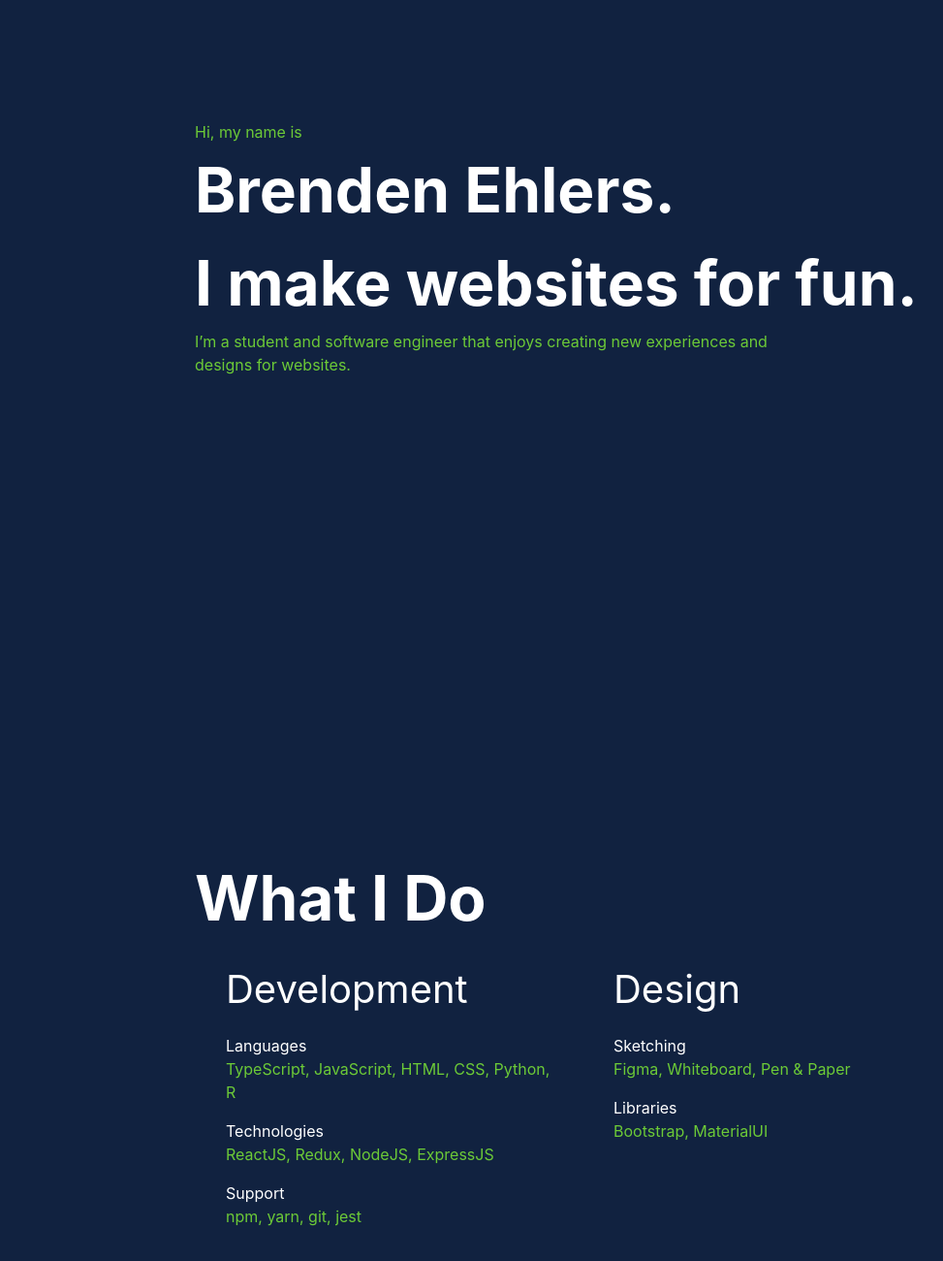
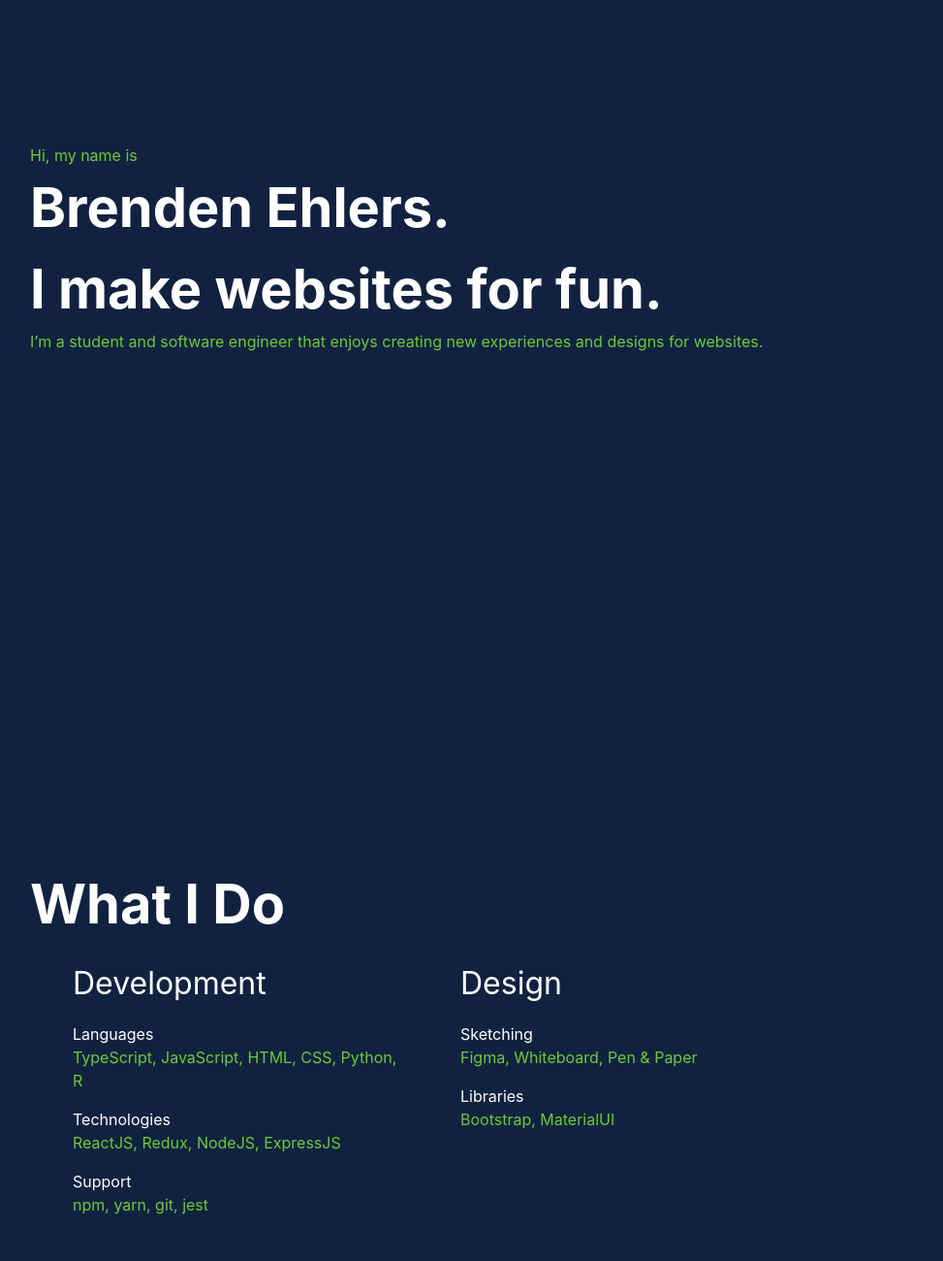
Before and after one commit to brendenehlers/personal-site, a plain HTML site: page build/index.html in a window 1280 px wide. Shown: the part 120-1420 px from the top of the page at 97% size, without its empty margins (39-1012 px from the left). Drawn offline with nearby package versions, Linux system fonts and the light colour scheme.

Commit message:
refactored sections to container

```diff
--- a/build/index.html
+++ b/build/index.html
@@ -3,8 +3,6 @@
   <link href="https://cdn.jsdelivr.net/npm/bootstrap@5.1.3/dist/css/bootstrap.min.css" rel="stylesheet" integrity="sha384-1BmE4kWBq78iYhFldvKuhfTAU6auU8tT94WrHftjDbrCEXSU1oBoqyl2QvZ6jIW3" crossorigin="anonymous">
   <link href='./themes.css' rel='stylesheet'>
   <title>Brenden Ehlers</title>
-</head>
-<body>
   <style>
     .navbar {
       position: fixed;
@@ -24,7 +22,8 @@
     }
     .landing {
       height: 100vh;
-      background-color: var(--main-background);
+      width: auto;
+      /* background-color: var(--main-background); */
     }
     .landing-text.basic-text {
       color: var(--text-highlight);
@@ -38,11 +37,11 @@
       font-weight: bold;
       margin: 0;
       padding: 0;
-      width: 50rem;
+      /* width: 50rem; */
     }
     .skills {
       height: 100vh;
-      background-color: var(--main-background);
+      /* background-color: var(--main-background); */
     }
     .skills-header {
       color: var(--text-primary);
@@ -50,7 +49,7 @@
       margin: 0;
       font-size: var(--text-header);
       font-weight: bold;
-      width: 50rem;
+      /* width: 50rem; */
       margin-bottom: 1rem;
     }
     .skills-section-card {
@@ -81,14 +80,15 @@
     }
     .experience {
       height: 100vh;
-      background-color: var(--main-background);
+      /* background-color: var(--main-background); */
     }
     .contact {
       height: 100vh;
-      background-color: var(--main-background);
+      /* background-color: var(--main-background); */
     }
   </style>
-
+</head>
+<body>
   <div class='navbar d-flex flex-row align-content-center justify-content-end'>
     <a class='navbar-item' href='#landing'>
       <span>Home</span>
@@ -104,19 +104,27 @@
     </a>
   </div>
 
-  <div class='landing d-flex align-items-center justify-content-center' id='landing'>
-    <div>
-      <p class='landing-text basic-text w-100'>Hi, my name is</p>
-      <p class='landing-text header-text'>Brenden Ehlers.</p>
-      <p class='landing-text header-text'>I make websites for fun.</p>
-      <p class='landing-text basic-text w-75 pb-5'>I’m a student and software engineer that enjoys creating new experiences and designs for websites.</p>
+  <div class='landing container d-flex flex-column justify-content-center' id='landing'>
+    <div class='row'>
+      <p class='landing-text col basic-text'>Hi, my name is</p>
+    </div>
+    <div class='row'>
+      <p class='landing-text col header-text'>Brenden Ehlers.</p>
+    </div>
+    <div class='row'>
+      <p class='landing-text col header-text'>I make websites for fun.</p>
+    </div>
+    <div class='row w-75 pb-5'>
+      <p class='landing-text row basic-text'>I’m a student and software engineer that enjoys creating new experiences and designs for websites.</p>
     </div>
   </div>
 
-  <div class='skills d-flex flex-column align-items-center justify-content-center' id='skills'>
-    <p class='skills-header'>What I Do</p>
-    <div>
-      <div class='d-flex flex-row'>
+  <div class='skills container d-flex flex-column justify-content-center' id='skills'>
+    <div class='row'>
+      <p class='skills-header col'>What I Do</p>
+    </div>
+    <div class='row'>
+      <div class='col-12 d-flex flex-row'>
         <div class='d-flex flex-column skills-section-card'>
           <p class='skills-section-header'>Development</p>
           <p class='skills-title'>Languages</p>
@@ -137,10 +145,12 @@
     </div>
   </div>
 
-  <div class='experience d-flex flex-column align-items-center justify-content-center' id='experience'>
-    <p class='skills-header'>Experience</p>
-    <div>
-      <div class='d-flex flex-row'>
+  <div class='experience container d-flex flex-column justify-content-center' id='experience'>
+    <div class='row'>
+      <p class='col skills-header'>Experience</p>
+    </div>
+    <div class='row'>
+      <div class='col d-flex flex-row'>
         <div class='d-flex flex-column skills-section-card w-0'>
           <p class='skills-section-header'>Software Engineer</p>
           <p class='skills-title'>Entertainment Partners</p>
@@ -156,12 +166,16 @@
       </div>
     </div>
   </div>
-  <div class='contact d-flex flex-column align-items-center justify-content-center' id='contact'>
-    <p class='skills-header'>Contact Me</p>
-    <div>
-      <div class='d-flex flex-column'>
+  <div class='contact container d-flex flex-column justify-content-center' id='contact'>
+    <div class='row'>
+      <p class='col skills-header'>Contact Me</p>
+    </div>
+    <div class='row'>
+      <div class='col d-flex flex-column skills-section-card'>
         <p class='skills-title'>I'm still working on an email form</p>
         <p class='skills-title pb-1'>In the meantime, you can find me on:</p>
+      </div>
+      <div class='col d-flex flex-column skills-section-card'>
         <a class='navbar-item p-0' href='https://linkedin.com/in/brendenehlers' target='_blank' rel='noreferrer noopener'>LinkedIn</a>
         <a class='navbar-item p-0' href='https://github.com/brendenehlers', target='_blank' rel='noreferrer noopener'>Github</a>
       </div>
--- a/build/themes.css
+++ b/build/themes.css
@@ -11,9 +11,13 @@
   --text-highlight-hover: #93D86C;
 
   /* font sizes */
-  --text-header: 4rem;
+  --text-header: 3.5rem;
   --text-normal: 1rem;
-  --text-section-header: 2.5rem;
+  --text-section-header: 2rem;
+}
+
+body {
+  background-color: var(--main-background);
 }
 
 * {
```
